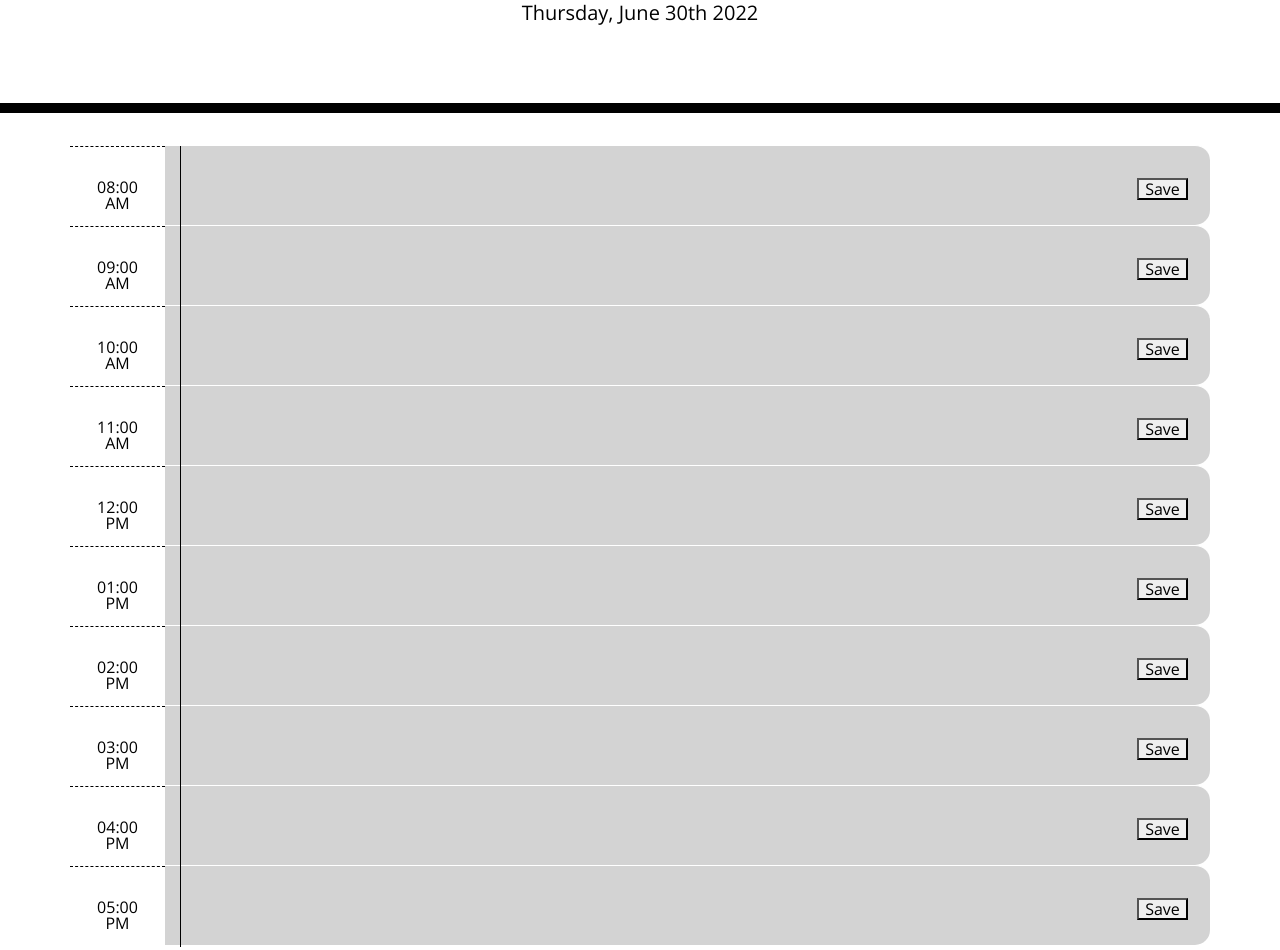
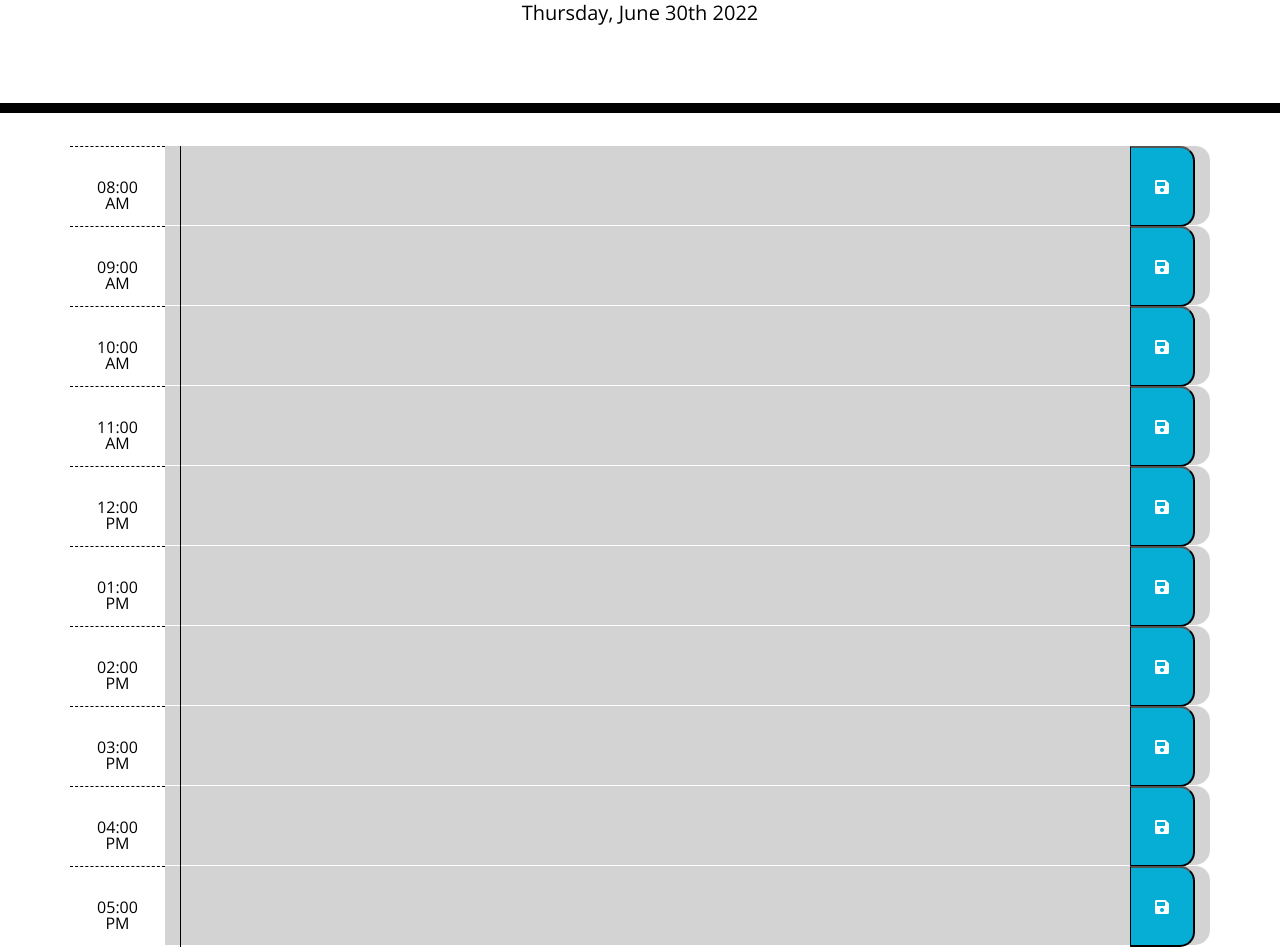
Before and after one commit to avni0000patel/Work-Day-Scheduler, a plain HTML site: page index.html in a window 1280 px wide. Shown: the part 191-1141 px from the top of the page. Drawn offline with nearby package versions, Linux system fonts and the light colour scheme.

Commit message:
save button

```diff
--- a/index.html
+++ b/index.html
@@ -39,8 +39,8 @@
           <div class="col-8 col-md-10 d-flex text">
             <textarea style="width: 100%; height: 100%"></textarea>
           </div>
-          <div class="col-1 col-md-1">
-            <button>Save</button>
+          <div class="col-1 col-md-1 d-flex">
+            <button style="width: 100%; height: 100%" class="saveBtn"><i class="fas fa-save"></i></button>
           </div>
         </div>
 
@@ -51,8 +51,8 @@
           <div class="col-8 col-md-10 d-flex text">
             <textarea style="width: 100%; height: 100%"></textarea>
           </div>
-          <div class="col-1 col-md-1">
-            <button>Save</button>
+          <div class="col-1 col-md-1 d-flex">
+            <button style="width: 100%; height: 100%" class="saveBtn"><i class="fas fa-save"></i></button>
           </div>
         </div>
 
@@ -63,8 +63,8 @@
         <div class="col-8 col-md-10 d-flex text">
           <textarea style="width: 100%; height: 100%"></textarea>
         </div>
-        <div class="col-1 col-md-1">
-          <button>Save</button>
+        <div class="col-1 col-md-1 d-flex">
+          <button style="width: 100%; height: 100%" class="saveBtn"><i class="fas fa-save"></i></button>
         </div>
       </div>
 
@@ -75,8 +75,8 @@
         <div class="col-8 col-md-10 d-flex text">
           <textarea style="width: 100%; height: 100%"></textarea>
         </div>
-        <div class="col-1 col-md-1">
-          <button>Save</button>
+        <div class="col-1 col-md-1 d-flex">
+          <button style="width: 100%; height: 100%" class="saveBtn"><i class="fas fa-save"></i></button>
         </div>
       </div>
 
@@ -87,8 +87,8 @@
         <div class="col-8 col-md-10 d-flex text">
           <textarea style="width: 100%; height: 100%"></textarea>
         </div>
-        <div class="col-1 col-md-1">
-          <button>Save</button>
+        <div class="col-1 col-md-1 d-flex">
+          <button style="width: 100%; height: 100%" class="saveBtn"><i class="fas fa-save"></i></button>
         </div>
       </div>
 
@@ -99,8 +99,8 @@
         <div class="col-8 col-md-10 d-flex text">
           <textarea style="width: 100%; height: 100%"></textarea>
         </div>
-        <div class="col-1 col-md-1">
-          <button>Save</button>
+        <div class="col-1 col-md-1 d-flex">
+          <button style="width: 100%; height: 100%" class="saveBtn"><i class="fas fa-save"></i></button>
         </div>
       </div>
 
@@ -111,8 +111,8 @@
         <div class="col-8 col-md-10 d-flex text">
           <textarea style="width: 100%; height: 100%"></textarea>
         </div>
-        <div class="col-1 col-md-1">
-          <button>Save</button>
+        <div class="col-1 col-md-1 d-flex">
+          <button style="width: 100%; height: 100%" class="saveBtn"><i class="fas fa-save"></i></button>
         </div>
       </div>
 
@@ -123,8 +123,8 @@
         <div class="col-8 col-md-10 d-flex text">
           <textarea style="width: 100%; height: 100%"></textarea>
         </div>
-        <div class="col-1 col-md-1">
-          <button>Save</button>
+        <div class="col-1 col-md-1 d-flex">
+          <button style="width: 100%; height: 100%" class="saveBtn"><i class="fas fa-save"></i></button>
         </div>
       </div>
 
@@ -135,8 +135,8 @@
         <div class="col-8 col-md-10 d-flex text">
           <textarea style="width: 100%; height: 100%"></textarea>
         </div>
-        <div class="col-1 col-md-1">
-          <button>Save</button>
+        <div class="col-1 col-md-1 d-flex">
+          <button style="width: 100%; height: 100%" class="saveBtn"><i class="fas fa-save"></i></button>
         </div>
       </div>
 
@@ -147,8 +147,8 @@
         <div class="col-8 col-md-10 d-flex text">
           <textarea style="width: 100%; height: 100%"></textarea>
         </div>
-        <div class="col-1 col-md-1">
-          <button>Save</button>
+        <div class="col-1 col-md-1 d-flex">
+          <button style="width: 100%; height: 100%" class="saveBtn"><i class="fas fa-save"></i></button>
         </div>
       </div>
 
```
